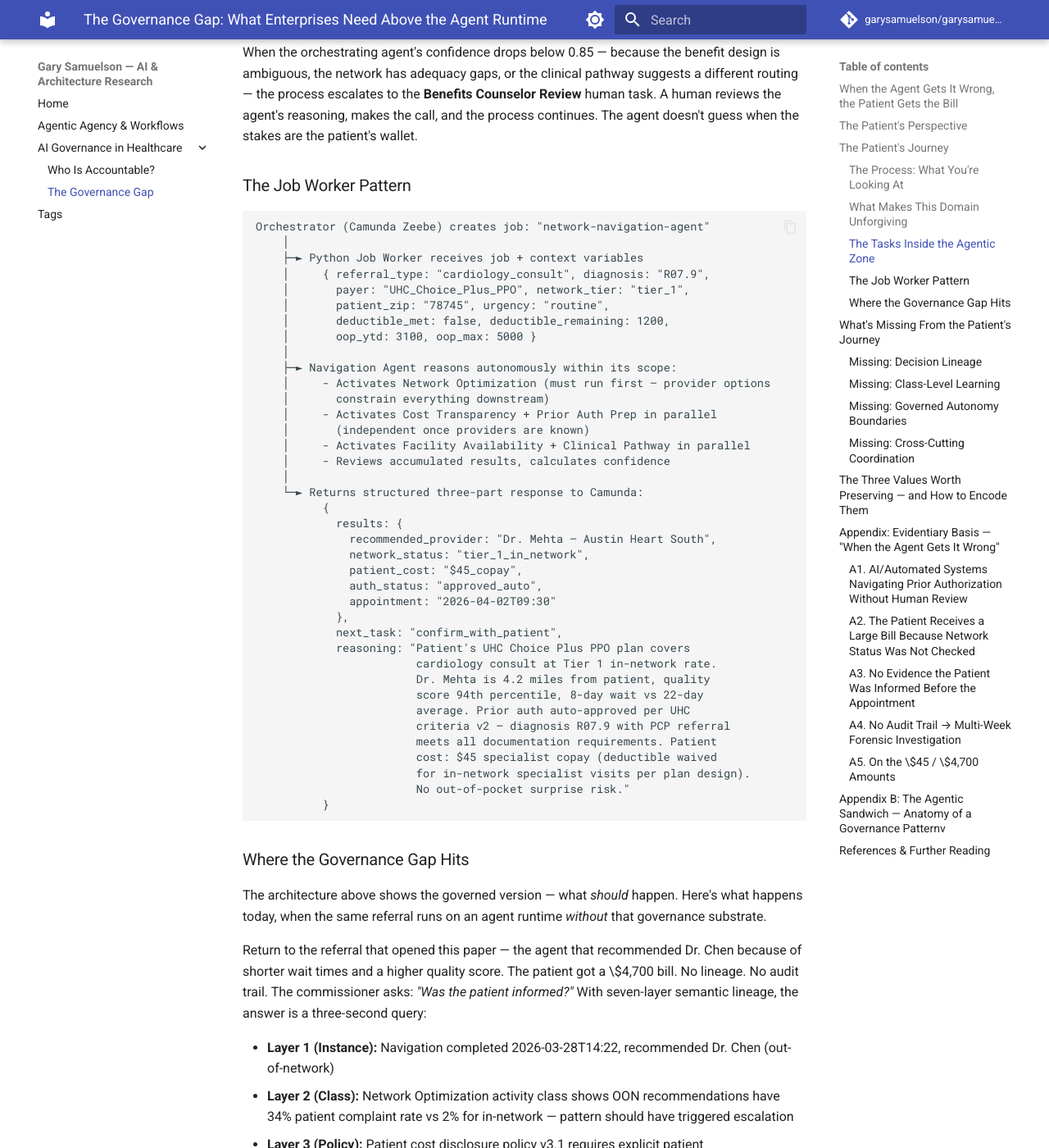
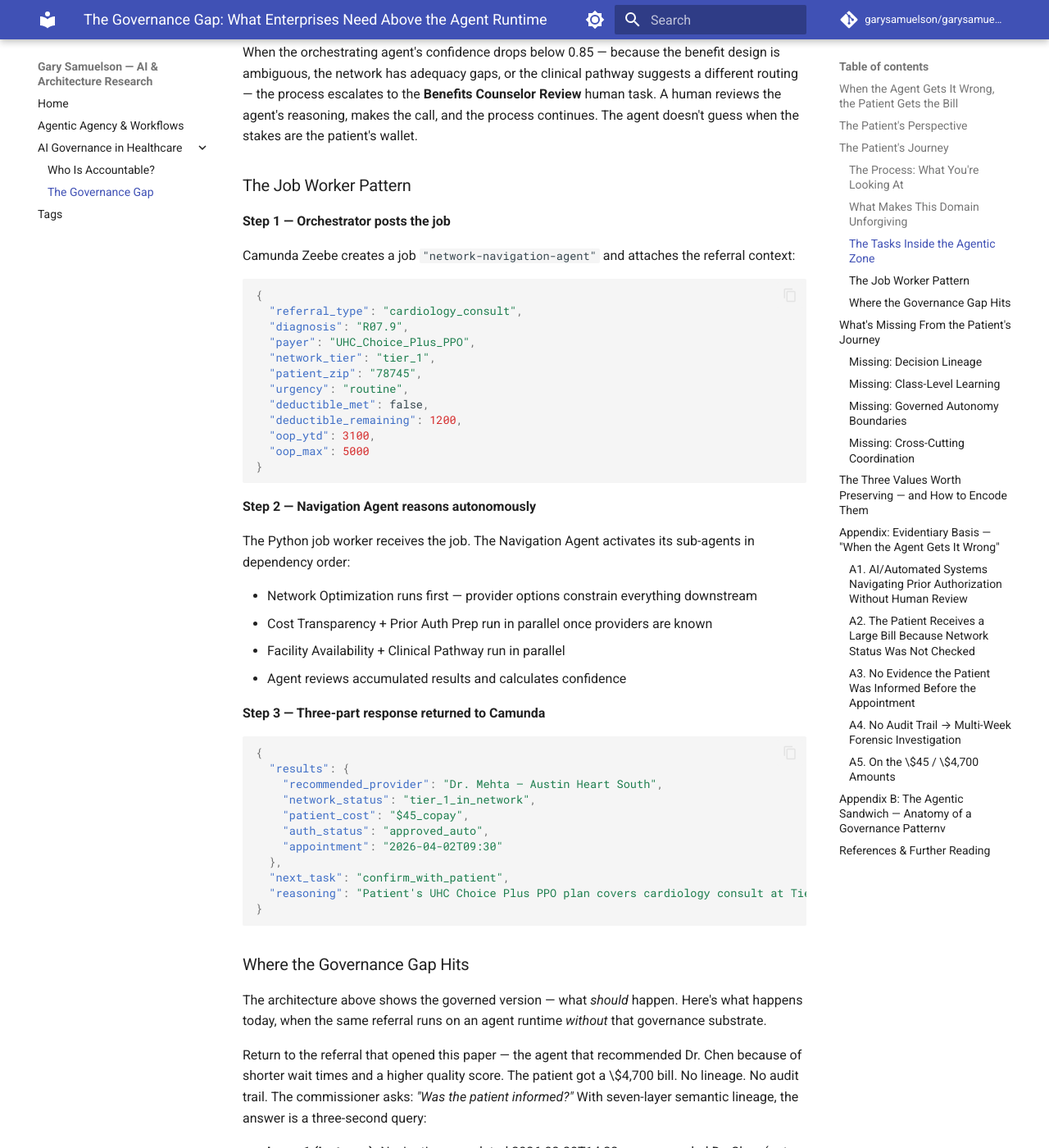
Before and after one commit to garysamuelson/garysamuelson.github.io, an MkDocs documentation site: the page built from docs/agentic/governance-gap.md, in a window 1280 px wide and 1400 px high, scrolled down 5528 px. Shown: the whole window at 82% size. Built offline with MkDocs 1.6.1 and Material for MkDocs 9.7.7, drawn with Linux system fonts in a browser that asks for light colours; comment, search, counter and statistics services are not loaded.

Commit message:
Reformat Job Worker Pattern: replace ASCII tree with numbered steps and JSON code blocks

````diff
--- a/docs/agentic/governance-gap.md
+++ b/docs/agentic/governance-gap.md
@@ -102,45 +102,48 @@ When the orchestrating agent's confidence drops below 0.85 — because the benef
 
 ### The Job Worker Pattern
 
+**Step 1 — Orchestrator posts the job**
+
+Camunda Zeebe creates a job `"network-navigation-agent"` and attaches the referral context:
+
+```json
+{
+  "referral_type": "cardiology_consult",
+  "diagnosis": "R07.9",
+  "payer": "UHC_Choice_Plus_PPO",
+  "network_tier": "tier_1",
+  "patient_zip": "78745",
+  "urgency": "routine",
+  "deductible_met": false,
+  "deductible_remaining": 1200,
+  "oop_ytd": 3100,
+  "oop_max": 5000
+}
 ```
-Orchestrator (Camunda Zeebe) creates job: "network-navigation-agent"
-    │
-    ├─► Python Job Worker receives job + context variables
-    │     { referral_type: "cardiology_consult", diagnosis: "R07.9",
-    │       payer: "UHC_Choice_Plus_PPO", network_tier: "tier_1",
-    │       patient_zip: "78745", urgency: "routine",
-    │       deductible_met: false, deductible_remaining: 1200,
-    │       oop_ytd: 3100, oop_max: 5000 }
-    │
-    ├─► Navigation Agent reasons autonomously within its scope:
-    │     - Activates Network Optimization (must run first — provider options
-    │       constrain everything downstream)
-    │     - Activates Cost Transparency + Prior Auth Prep in parallel
-    │       (independent once providers are known)
-    │     - Activates Facility Availability + Clinical Pathway in parallel
-    │     - Reviews accumulated results, calculates confidence
-    │
-    └─► Returns structured three-part response to Camunda:
-          {
-            results: {
-              recommended_provider: "Dr. Mehta — Austin Heart South",
-              network_status: "tier_1_in_network",
-              patient_cost: "$45_copay",
-              auth_status: "approved_auto",
-              appointment: "2026-04-02T09:30"
-            },
-            next_task: "confirm_with_patient",
-            reasoning: "Patient's UHC Choice Plus PPO plan covers
-                        cardiology consult at Tier 1 in-network rate.
-                        Dr. Mehta is 4.2 miles from patient, quality
-                        score 94th percentile, 8-day wait vs 22-day
-                        average. Prior auth auto-approved per UHC
-                        criteria v2 — diagnosis R07.9 with PCP referral
-                        meets all documentation requirements. Patient
-                        cost: $45 specialist copay (deductible waived
-                        for in-network specialist visits per plan design).
-                        No out-of-pocket surprise risk."
-          }
+
+**Step 2 — Navigation Agent reasons autonomously**
+
+The Python job worker receives the job. The Navigation Agent activates its sub-agents in dependency order:
+
+- Network Optimization runs first — provider options constrain everything downstream
+- Cost Transparency + Prior Auth Prep run in parallel once providers are known
+- Facility Availability + Clinical Pathway run in parallel
+- Agent reviews accumulated results and calculates confidence
+
+**Step 3 — Three-part response returned to Camunda**
+
+```json
+{
+  "results": {
+    "recommended_provider": "Dr. Mehta — Austin Heart South",
+    "network_status": "tier_1_in_network",
+    "patient_cost": "$45_copay",
+    "auth_status": "approved_auto",
+    "appointment": "2026-04-02T09:30"
+  },
+  "next_task": "confirm_with_patient",
+  "reasoning": "Patient's UHC Choice Plus PPO plan covers cardiology consult at Tier 1 in-network rate. Dr. Mehta is 4.2 miles from patient, quality score 94th percentile, 8-day wait vs 22-day average. Prior auth auto-approved per UHC criteria v2 — diagnosis R07.9 with PCP referral meets all documentation requirements. Patient cost: $45 specialist copay (deductible waived for in-network specialist visits per plan design). No out-of-pocket surprise risk."
+}
 ```
 
 ### Where the Governance Gap Hits
````
